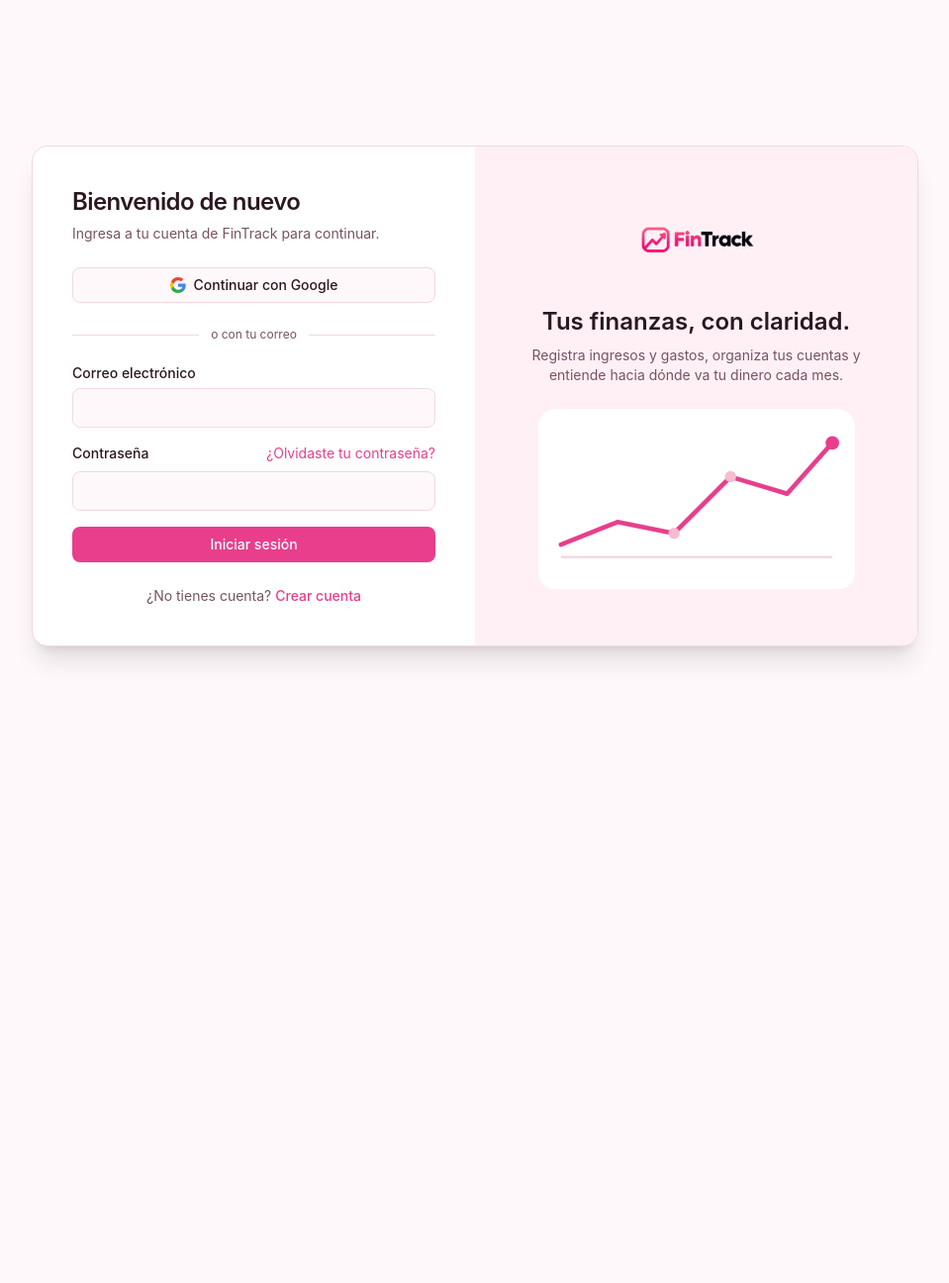
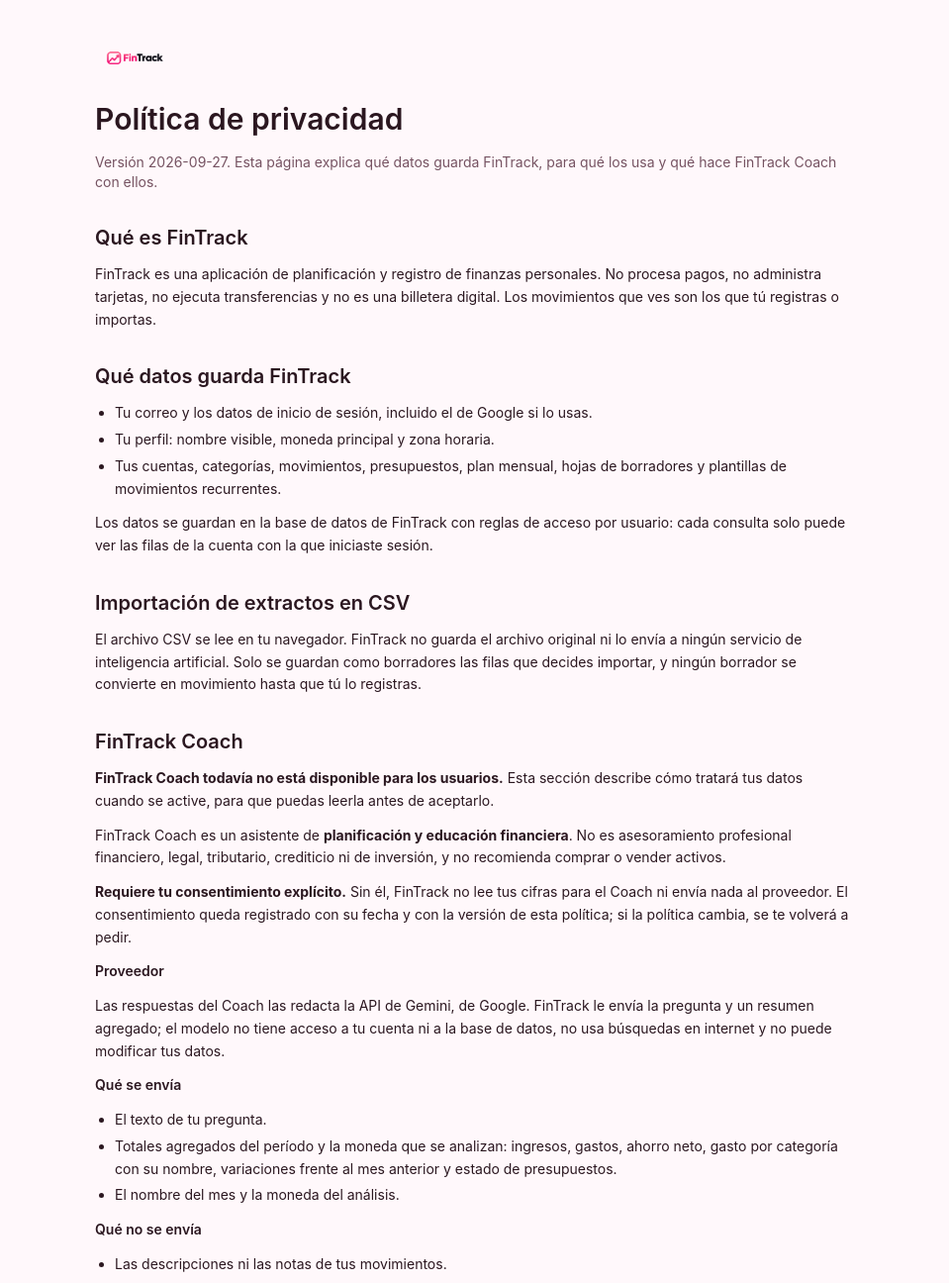
Before and after one commit to crisstiank1/FinTrack, a React (Vite) app: page /privacy in a window 1280 px wide. Before the commit this address led to /auth. Shown: the top 1296 px of the page at 99% size, without its empty margins (160-1119 px from the left). Before the commit the page ends 800 px from the top, so only its background shows below. Built offline with nearby package versions, Linux system fonts and the light colour scheme; no server answers.

Commit message:
feat(privacy): publish privacy policy page with coach data processing

```diff
--- a/src/app/router.tsx
+++ b/src/app/router.tsx
@@ -8,6 +8,7 @@
 import Auth from '@/pages/Auth'
 import AuthCallback from '@/pages/AuthCallback'
 import Onboarding from '@/pages/Onboarding'
+import Privacy from '@/pages/Privacy'
 import ResetPassword from '@/pages/ResetPassword'
 import Settings from '@/pages/Settings'
 import Transactions from '@/pages/Transactions'
@@ -40,6 +41,8 @@
         <Route path="/auth" element={<Auth />} />
         <Route path="/auth/callback" element={<AuthCallback />} />
         <Route path="/reset-password" element={<ResetPassword />} />
+        {/* Pública: se lee antes de crear cuenta y antes de aceptar el Coach. */}
+        <Route path="/privacy" element={<Privacy />} />
         <Route element={<ProtectedRoute />}>
           <Route path="/onboarding" element={<Onboarding />} />
           <Route element={<AppLayout />}>
--- a/src/components/auth/auth-shell.tsx
+++ b/src/components/auth/auth-shell.tsx
@@ -1,4 +1,6 @@
 import type { ReactNode } from 'react'
+
+import { Link } from 'react-router-dom'
 
 import { Logo } from '@/components/shared/logo'
 import { cn } from '@/lib/utils'
@@ -13,11 +15,14 @@
   const brandOrder = formSide === 'left' ? 'lg:order-2' : 'lg:order-1'
 
   return (
-    <div className="flex min-h-screen items-center justify-center bg-background px-4 py-10 text-foreground">
+    <div className="flex min-h-screen flex-col items-center justify-center gap-4 bg-background px-4 py-10 text-foreground">
       <div className="grid w-full max-w-4xl overflow-hidden rounded-2xl border border-border bg-card shadow-xl lg:grid-cols-2">
         <div
           key={formSide}
-          className={cn('animate-auth-panel-in flex flex-col justify-center p-8 sm:p-10', formOrder)}
+          className={cn(
+            'animate-auth-panel-in flex flex-col justify-center p-8 sm:p-10',
+            formOrder,
+          )}
         >
           {children}
         </div>
@@ -31,6 +36,12 @@
           <BrandingPanel />
         </div>
       </div>
+      <Link
+        to="/privacy"
+        className="text-xs text-muted-foreground underline underline-offset-4 hover:text-foreground"
+      >
+        Política de privacidad
+      </Link>
     </div>
   )
 }
--- /dev/null
+++ b/src/pages/Privacy.tsx
@@ -0,0 +1,151 @@
+import type { ReactNode } from 'react'
+import { Link } from 'react-router-dom'
+
+import { Logo } from '@/components/shared/logo'
+import { CURRENT_AI_CONSENT_VERSION } from '@/features/coach/consent'
+
+/**
+ * Política de privacidad pública.
+ *
+ * Es una ruta sin sesión: tiene que poder leerse antes de crear una cuenta y
+ * antes de aceptar el análisis de FinTrack Coach. La versión que se muestra es
+ * la misma constante que valida el backend, así que el texto publicado y el
+ * consentimiento que se exige no pueden desalinearse sin que cambie este
+ * archivo.
+ *
+ * El contenido describe solo lo que el código hace hoy. Ver
+ * `docs/17-politica-de-privacidad.md` para el origen de cada afirmación.
+ */
+export default function Privacy() {
+  return (
+    <div className="min-h-screen bg-background px-4 py-10 text-foreground">
+      <article className="mx-auto flex max-w-3xl flex-col gap-8">
+        <header className="flex flex-col gap-4">
+          <Link to="/" aria-label="Volver a FinTrack" className="w-fit">
+            <Logo className="h-10" />
+          </Link>
+          <h1 className="text-3xl font-semibold">Política de privacidad</h1>
+          <p className="text-sm text-muted-foreground">
+            Versión {CURRENT_AI_CONSENT_VERSION}. Esta página explica qué datos guarda FinTrack,
+            para qué los usa y qué hace FinTrack Coach con ellos.
+          </p>
+        </header>
+
+        <Section title="Qué es FinTrack">
+          <p>
+            FinTrack es una aplicación de planificación y registro de finanzas personales. No
+            procesa pagos, no administra tarjetas, no ejecuta transferencias y no es una billetera
+            digital. Los movimientos que ves son los que tú registras o importas.
+          </p>
+        </Section>
+
+        <Section title="Qué datos guarda FinTrack">
+          <ul className="list-disc space-y-1 pl-5">
+            <li>Tu correo y los datos de inicio de sesión, incluido el de Google si lo usas.</li>
+            <li>Tu perfil: nombre visible, moneda principal y zona horaria.</li>
+            <li>
+              Tus cuentas, categorías, movimientos, presupuestos, plan mensual, hojas de borradores
+              y plantillas de movimientos recurrentes.
+            </li>
+          </ul>
+          <p>
+            Los datos se guardan en la base de datos de FinTrack con reglas de acceso por usuario:
+            cada consulta solo puede ver las filas de la cuenta con la que iniciaste sesión.
+          </p>
+        </Section>
+
+        <Section title="Importación de extractos en CSV">
+          <p>
+            El archivo CSV se lee en tu navegador. FinTrack no guarda el archivo original ni lo
+            envía a ningún servicio de inteligencia artificial. Solo se guardan como borradores las
+            filas que decides importar, y ningún borrador se convierte en movimiento hasta que tú lo
+            registras.
+          </p>
+        </Section>
+
+        <Section title="FinTrack Coach">
+          <p>
+            <strong>FinTrack Coach todavía no está disponible para los usuarios.</strong> Esta
+            sección describe cómo tratará tus datos cuando se active, para que puedas leerla antes
+            de aceptarlo.
+          </p>
+          <p>
+            FinTrack Coach es un asistente de <strong>planificación y educación financiera</strong>.
+            No es asesoramiento profesional financiero, legal, tributario, crediticio ni de
+            inversión, y no recomienda comprar o vender activos.
+          </p>
+          <p>
+            <strong>Requiere tu consentimiento explícito.</strong> Sin él, FinTrack no lee tus
+            cifras para el Coach ni envía nada al proveedor. El consentimiento queda registrado con
+            su fecha y con la versión de esta política; si la política cambia, se te volverá a
+            pedir.
+          </p>
+          <h3 className="font-semibold">Proveedor</h3>
+          <p>
+            Las respuestas del Coach las redacta la API de Gemini, de Google. FinTrack le envía la
+            pregunta y un resumen agregado; el modelo no tiene acceso a tu cuenta ni a la base de
+            datos, no usa búsquedas en internet y no puede modificar tus datos.
+          </p>
+          <h3 className="font-semibold">Qué se envía</h3>
+          <ul className="list-disc space-y-1 pl-5">
+            <li>El texto de tu pregunta.</li>
+            <li>
+              Totales agregados del período y la moneda que se analizan: ingresos, gastos, ahorro
+              neto, gasto por categoría con su nombre, variaciones frente al mes anterior y estado
+              de presupuestos.
+            </li>
+            <li>El nombre del mes y la moneda del análisis.</li>
+          </ul>
+          <h3 className="font-semibold">Qué no se envía</h3>
+          <ul className="list-disc space-y-1 pl-5">
+            <li>Las descripciones ni las notas de tus movimientos.</li>
+            <li>Movimientos individuales, nombres de cuentas ni identificadores internos.</li>
+            <li>Tu correo, tu nombre, tokens de sesión ni datos bancarios.</li>
+            <li>El contenido de archivos CSV importados.</li>
+          </ul>
+          <h3 className="font-semibold">Límite de uso</h3>
+          <p>
+            Para controlar el coste y el abuso, cada usuario tiene un número limitado de consultas
+            por hora. El contador guarda solo cuántas consultas hiciste en cada hora y se elimina a
+            los 7 días.
+          </p>
+          <h3 className="font-semibold">Historial</h3>
+          <p>
+            Hoy el Coach no guarda el historial de conversaciones. Cuando lo haga, los mensajes se
+            conservarán como máximo 90 días, podrás borrarlos y nunca incluirán una copia del
+            resumen financiero enviado.
+          </p>
+          <h3 className="font-semibold">Cómo revocar el consentimiento</h3>
+          <p>
+            Cuando el Coach esté disponible, podrás aceptarlo y retirarlo desde Ajustes en cualquier
+            momento. Desde que lo retires, FinTrack deja de enviar datos al proveedor para tus
+            consultas.
+          </p>
+        </Section>
+
+        <Section title="Qué no hace FinTrack con tus datos">
+          <ul className="list-disc space-y-1 pl-5">
+            <li>No los vende ni los comparte con fines publicitarios.</li>
+            <li>No crea movimientos reales de forma automática.</li>
+            <li>No mezcla monedas ni convierte importes entre ellas.</li>
+          </ul>
+        </Section>
+
+        <footer className="border-t border-border pt-6 text-sm text-muted-foreground">
+          <Link to="/auth" className="underline underline-offset-4">
+            Volver a FinTrack
+          </Link>
+        </footer>
+      </article>
+    </div>
+  )
+}
+
+function Section({ title, children }: { title: string; children: ReactNode }) {
+  return (
+    <section className="flex flex-col gap-3 text-sm leading-relaxed">
+      <h2 className="text-xl font-semibold">{title}</h2>
+      {children}
+    </section>
+  )
+}
--- a/src/pages/Settings.tsx
+++ b/src/pages/Settings.tsx
@@ -265,6 +265,16 @@
         </div>
       </section>
 
+      <section className="mt-8">
+        <h2 className="text-lg font-semibold text-foreground">Privacidad</h2>
+        <p className="text-sm text-muted-foreground">
+          Qué datos guarda FinTrack y cómo funcionará FinTrack Coach.{' '}
+          <a href="/privacy" className="underline underline-offset-4">
+            Leer la política de privacidad
+          </a>
+        </p>
+      </section>
+
       {isLoading && <p className="mt-8 text-sm text-muted-foreground">Cargando categorías...</p>}
 
       {!isLoading && categories && categories.length > 0 && (
```
Also changed, not shown: 1 other file (tests, documents, lock files or other folders).
